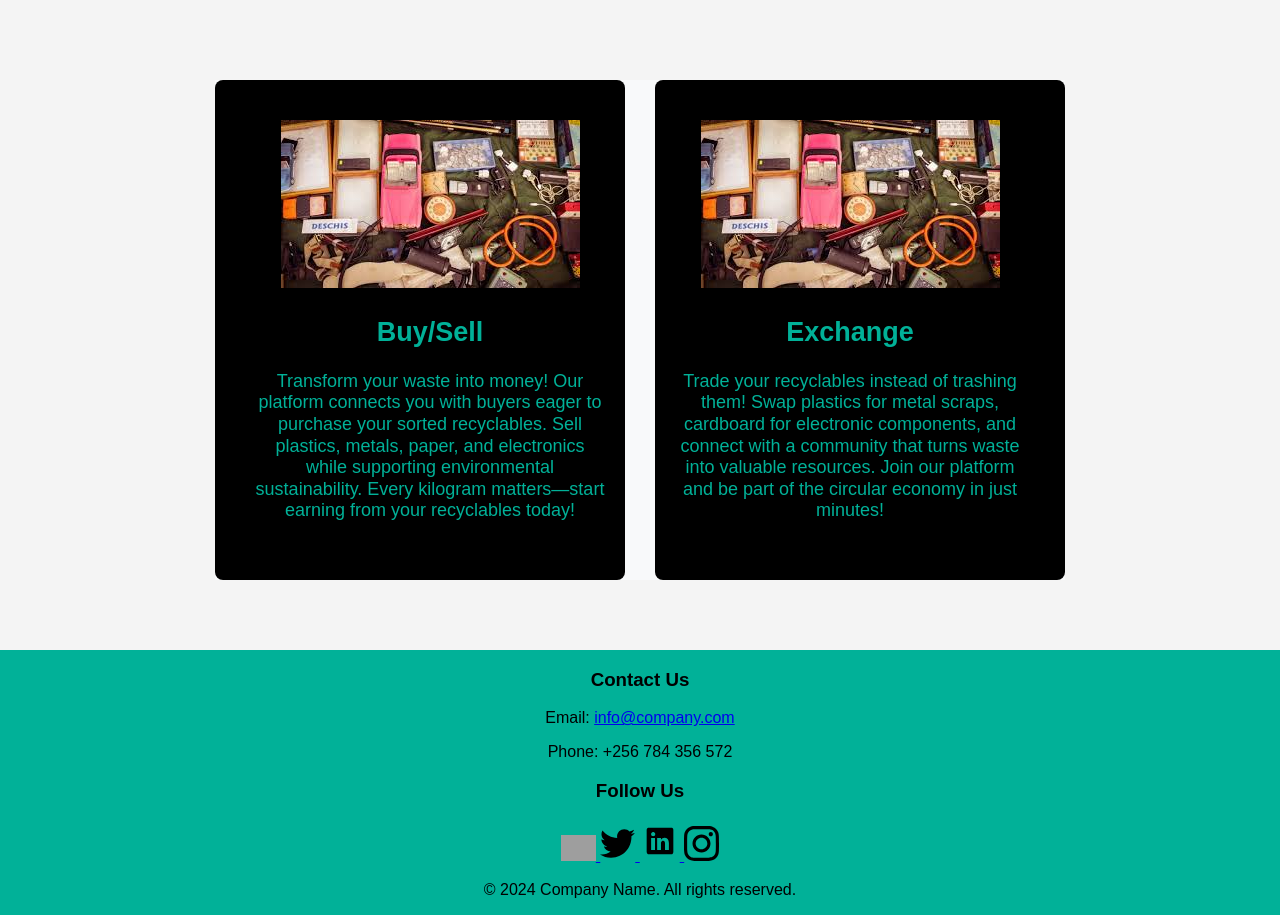
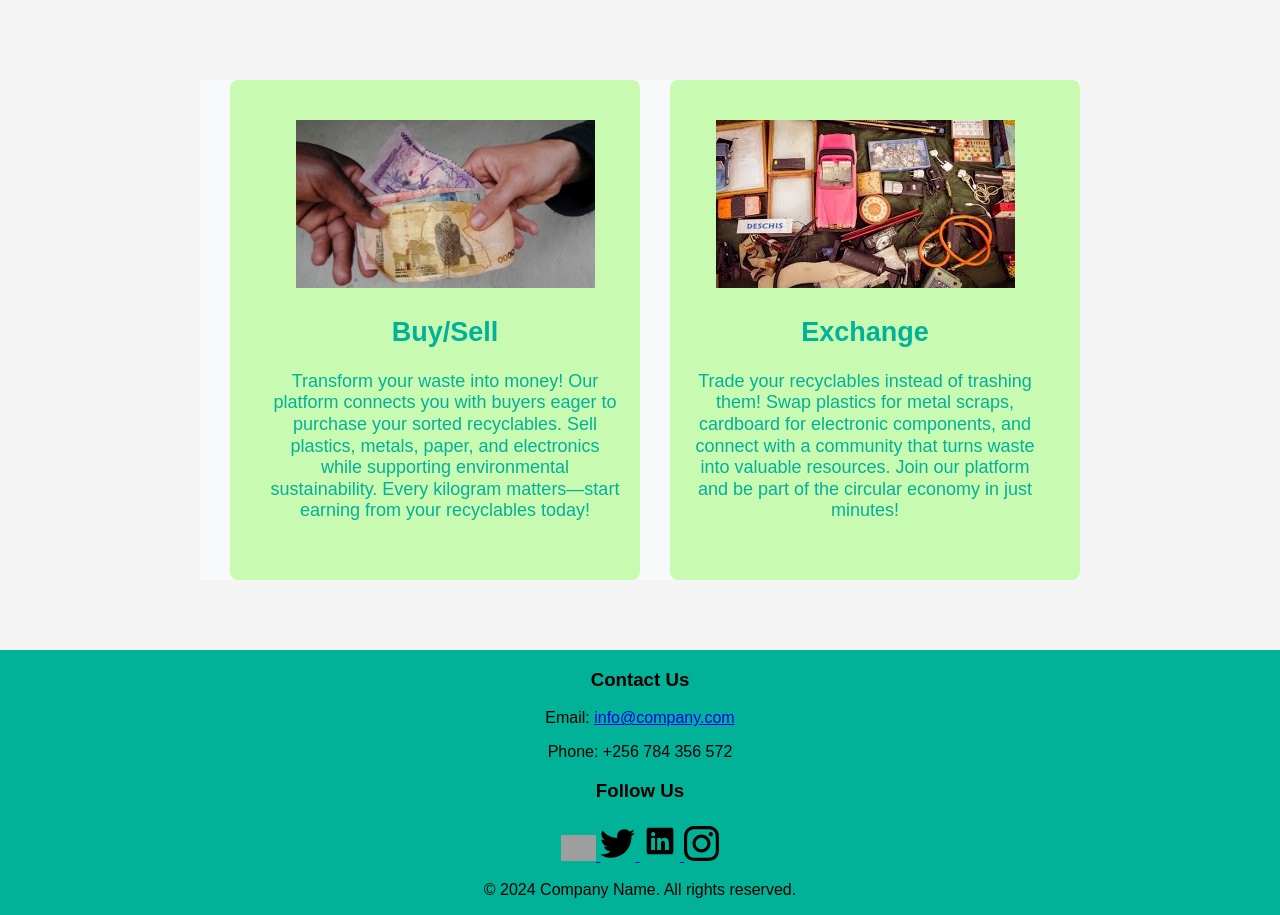
Before and after one commit to Hotchapu13/RecycleBulungi, a PHP site: page /marketplace.htm in a window 1280 px wide. Shown: the part 80-995 px from the top of the page. Run offline with PHP 8.4, Linux system fonts and the light colour scheme; grey boxes are pictures that could not be loaded.

Commit message:
added new image for buy/sell on marketplace.htm

```diff
--- a/src/CSS/marketplace.css
+++ b/src/CSS/marketplace.css
@@ -77,11 +77,11 @@
 }
 .buy_sell{
   padding-right: 20px;
-  background-color: black;
+  background-color: #C9FAB2;
 }
 .section2{
   padding-left: 20px;
-  background-color: black;
+  background-color: #C9FAB2;
 }
 
 .section h2 {
--- a/src/marketplace.htm
+++ b/src/marketplace.htm
@@ -31,8 +31,11 @@
         <div class="wrapper">
 
           <div class="content">
+            <div class="Info">
+
+            </div>
             <div class="buy_sell">
-              <img src="images/exchange.jpg" alt="items that can be exchanged" width=""/>
+              <img src="images/Money-exchanging-hands-photo-by-Matyas-Boyen.jpg" alt="items that can be exchanged" width=""/>
                 <h2>Buy/Sell</h2>
                 <p>Transform your waste into money! Our platform connects you with buyers eager to purchase your sorted recyclables. Sell plastics, metals, paper, and electronics while supporting environmental sustainability. Every kilogram matters—start earning from your recyclables today!</p>
             </div>
```
Also changed, not shown: src/images/Money-exchanging-hands-photo-by-Matyas-Boyen.jpg (added).
